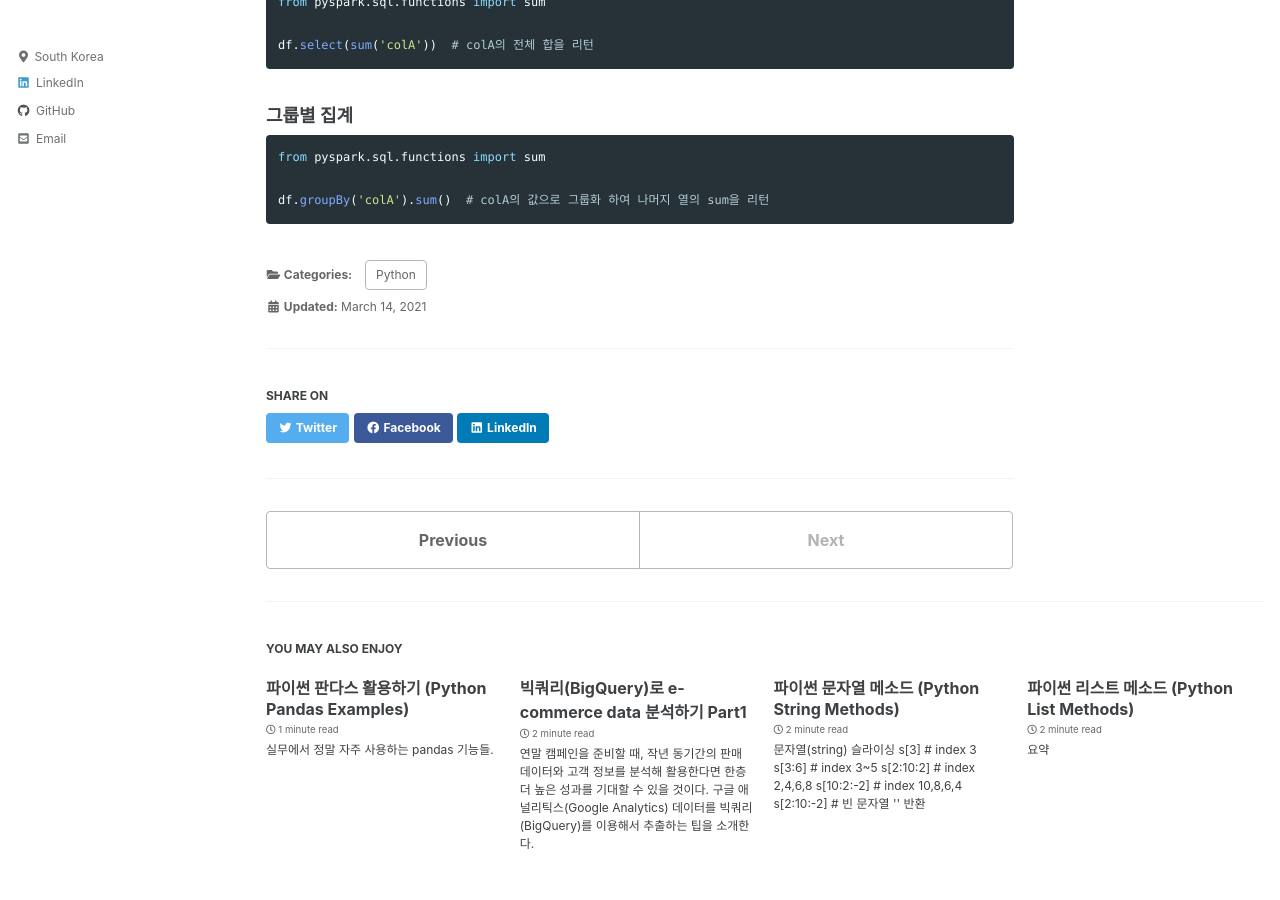
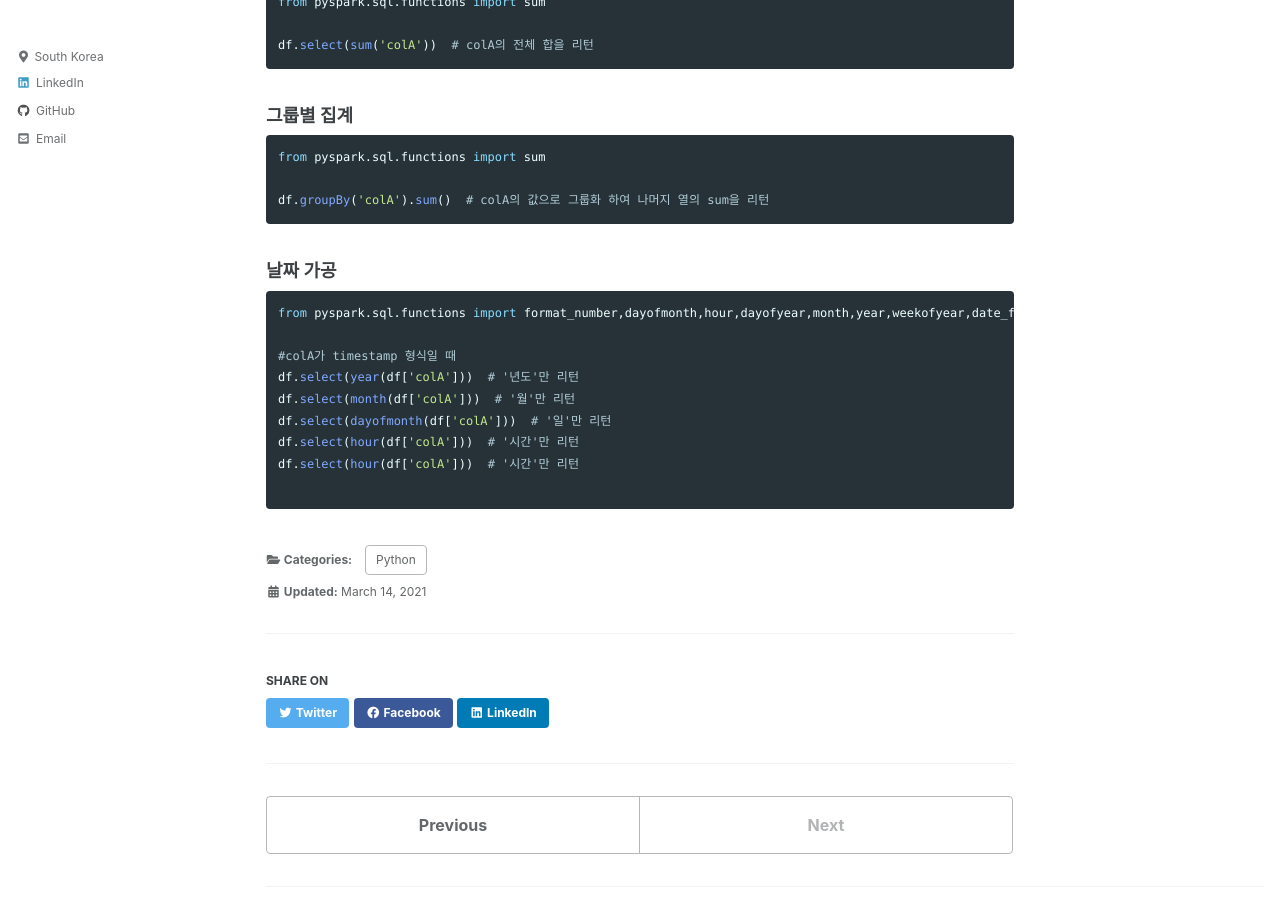
Before and after one commit to amoryoungakim/amoryoungakim.github.io, a Jekyll site: the page built from _posts/2021-03-14-how-to-use-PySpark.md, in a window 1280 px wide and 900 px high, scrolled down 2057 px. Built offline with Jekyll 4.4.1, drawn with Linux system fonts in a browser that asks for light colours; cached includes are drawn as plain includes; comment, search, counter and statistics services are not loaded.

Commit message:
Update 2021-03-14-how-to-use-PySpark.md

````diff
--- a/_posts/2021-03-14-how-to-use-PySpark.md
+++ b/_posts/2021-03-14-how-to-use-PySpark.md
@@ -114,3 +114,17 @@ from pyspark.sql.functions import sum
 
 df.groupBy('colA').sum()  # colA의 값으로 그룹화 하여 나머지 열의 sum을 리턴
 ```
+
+### 날짜 가공
+
+```python
+from pyspark.sql.functions import format_number,dayofmonth,hour,dayofyear,month,year,weekofyear,date_format
+
+#colA가 timestamp 형식일 때
+df.select(year(df['colA']))  # '년도'만 리턴
+df.select(month(df['colA']))  # '월'만 리턴
+df.select(dayofmonth(df['colA']))  # '일'만 리턴
+df.select(hour(df['colA']))  # '시간'만 리턴
+df.select(hour(df['colA']))  # '시간'만 리턴
+
+```
````
